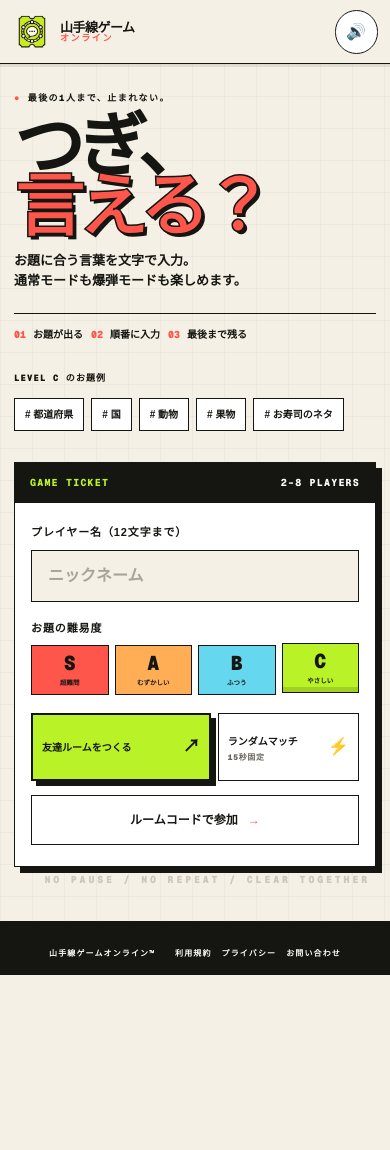
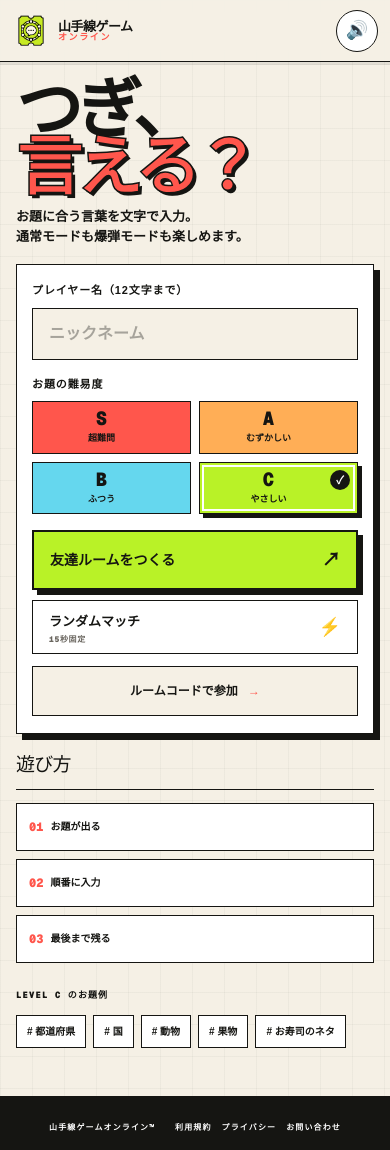
Before and after one commit to theikuma615-code/yamanote-online, a Next.js app: page / in a window 390 px wide. Before the commit the page ends 975 px from the top, so only its background shows below. Built offline with nearby package versions, Linux system fonts and the light colour scheme.

Commit message:
Improve mobile home layout

```diff
--- a/app/game-app.tsx
+++ b/app/game-app.tsx
@@ -777,10 +777,15 @@ export default function GameApp() {
 
       {screen === "home" && (
         <section className="home-grid">
+          <div className="home-intro">
             <div className="hero-copy">
               <div className="eyebrow"><span>●</span> 最後の1人まで、止まれない。</div>
-            <h1>つぎ、<br /><strong>言える？</strong></h1>
+              <h1><span>つぎ、</span><strong>言える？</strong></h1>
               <p>お題に合う言葉を文字で入力。<br />通常モードも爆弾モードも楽しめます。</p>
+            </div>
+
+            <div className="home-learning">
+              <h2 className="mobile-section-title">遊び方</h2>
               <div className="mini-rules" aria-label="ゲームの流れ">
                 <span><b>01</b> お題が出る</span>
                 <i>→</i>
@@ -794,6 +799,7 @@ export default function GameApp() {
                   {topicExamples[difficulty].map((topic) => (
                     <em key={topic}># {topic}</em>
                   ))}
+                </div>
               </div>
             </div>
           </div>
--- a/app/globals.css
+++ b/app/globals.css
@@ -145,6 +145,7 @@ a { color: inherit; }
   position: relative;
 }
 
+.home-intro { min-width: 0; }
 .hero-copy { position: relative; z-index: 2; }
 .eyebrow, .step-label {
   font: 800 11px/1 var(--font-geist-mono), monospace;
@@ -159,6 +160,12 @@ a { color: inherit; }
   line-height: 0.82;
   letter-spacing: -0.095em;
   font-weight: 950;
+}
+
+.hero-copy h1 > span,
+.hero-copy h1 strong {
+  display: block;
+  white-space: nowrap;
 }
 
 .hero-copy h1 strong {
@@ -226,6 +233,7 @@ a { color: inherit; }
   font-style: normal;
   font-weight: 800;
 }
+.mobile-section-title { display: none; }
 
 .ticket-card {
   background: white;
@@ -303,6 +311,7 @@ input::placeholder { color: rgba(21, 21, 18, 0.35); }
   transition: transform 120ms ease, box-shadow 120ms ease;
 }
 .primary-action:hover:not(:disabled) { transform: translate(3px, 3px); box-shadow: 2px 2px 0 var(--ink); }
+.primary-action:active:not(:disabled) { transform: translate(4px, 4px); box-shadow: 1px 1px 0 var(--ink); }
 .primary-action b { font-size: 22px; }
 .friend-primary { min-height: 66px; }
 .friend-primary span { text-align: left; }
@@ -337,6 +346,8 @@ input::placeholder { color: rgba(21, 21, 18, 0.35); }
   font-weight: 900;
 }
 .secondary-action:hover:not(:disabled) { background: var(--blue); }
+.secondary-action:active:not(:disabled),
+.join-action:active { transform: translateY(2px); }
 .secondary-action b { font-size: 16px; }
 .random-action span { text-align: left; }
 .random-action small {
@@ -1203,6 +1214,193 @@ footer > span:last-child { color: var(--acid); }
   .answers-result { grid-column: auto; }
 }
 
+@media (max-width: 768px) {
+  html { scroll-padding-top: calc(70px + env(safe-area-inset-top)); }
+
+  .topbar {
+    position: sticky;
+    top: 0;
+    height: calc(68px + env(safe-area-inset-top));
+    padding: env(safe-area-inset-top) 16px 0;
+    box-shadow: 0 3px 0 rgba(21, 21, 18, 0.08);
+  }
+  .live-pill { display: none; }
+  .brand { min-width: 0; gap: 8px; }
+  .brand-logo { width: 40px; height: 40px; }
+  .brand > span { min-width: 0; }
+  .brand b { font-size: 13px; white-space: nowrap; }
+  .brand em { font-size: 9px; white-space: nowrap; }
+  .sound-toggle {
+    flex: 0 0 44px;
+    width: 44px;
+    min-width: 44px;
+    min-height: 44px;
+    padding: 0;
+    justify-content: center;
+  }
+  .sound-toggle span { font-size: 18px; }
+  .sound-toggle b { display: none; }
+
+  .home-grid {
+    width: min(100%, 512px);
+    min-height: auto;
+    margin-inline: auto;
+    padding: 28px 16px calc(52px + env(safe-area-inset-bottom));
+    grid-template-columns: minmax(0, 1fr);
+    align-items: start;
+    gap: 22px;
+    overflow: clip;
+  }
+  .home-intro { display: contents; }
+  .hero-copy {
+    order: 1;
+    width: 100%;
+    min-width: 0;
+  }
+  .eyebrow { display: none; }
+  .hero-copy h1 {
+    margin: 0 0 14px;
+    font-size: clamp(58px, 14vw, 92px);
+    line-height: 0.84;
+  }
+  .hero-copy h1 strong {
+    -webkit-text-stroke-width: 1.5px;
+    text-shadow: 3px 3px 0 var(--ink);
+  }
+  .hero-copy > p {
+    font-size: clamp(13px, 2.2vw, 16px);
+    line-height: 1.6;
+  }
+
+  .ticket-card {
+    order: 2;
+    width: min(100%, 480px);
+    max-width: 100%;
+    justify-self: center;
+    transform: none;
+  }
+  .ticket-stripe { display: none; }
+  .ticket-body { padding: clamp(18px, 4vw, 24px); }
+  .ticket-body input {
+    min-height: 52px;
+    font-size: 16px;
+  }
+  .difficulty-pick { margin-top: 18px; gap: 9px; }
+  .difficulty-pick > div {
+    grid-template-columns: repeat(2, minmax(0, 1fr));
+    gap: 8px;
+  }
+  .difficulty-pick button {
+    position: relative;
+    min-height: 52px;
+    padding: 7px 28px 7px 8px;
+  }
+  .difficulty-pick button b { font-size: 19px; }
+  .difficulty-pick button small {
+    margin-top: 4px;
+    font-size: 9px;
+    white-space: normal;
+  }
+  .difficulty-pick button.selected {
+    outline: 2px solid white;
+    outline-offset: -5px;
+    box-shadow: 4px 4px 0 var(--ink);
+    transform: none;
+  }
+  .difficulty-pick button.selected::after {
+    content: "✓";
+    position: absolute;
+    top: 7px;
+    right: 7px;
+    width: 20px;
+    height: 20px;
+    border-radius: 50%;
+    display: grid;
+    place-items: center;
+    background: var(--ink);
+    color: white;
+    font-size: 11px;
+    font-weight: 950;
+  }
+  .main-mode-actions {
+    margin-top: 18px;
+    grid-template-columns: minmax(0, 1fr);
+    gap: 10px;
+  }
+  .main-mode-actions .primary-action,
+  .main-mode-actions .secondary-action {
+    min-height: 54px;
+    padding-inline: 16px;
+    font-size: 13px;
+  }
+  .main-mode-actions .friend-primary {
+    min-height: 60px;
+    font-size: 14px;
+  }
+  .random-action small { margin-top: 3px; font-size: 8px; }
+  .join-action {
+    min-height: 50px;
+    margin-top: 12px;
+    background: var(--paper);
+  }
+
+  .home-learning {
+    order: 3;
+    width: 100%;
+    min-width: 0;
+  }
+  .mobile-section-title {
+    display: block;
+    margin: 0;
+    font-size: clamp(19px, 4.2vw, 24px);
+    letter-spacing: -0.04em;
+  }
+  .mini-rules {
+    margin-top: 9px;
+    padding-top: 13px;
+    display: grid;
+    align-items: stretch;
+    gap: 8px;
+    overflow: visible;
+  }
+  .mini-rules span {
+    min-height: 48px;
+    padding: 10px 12px;
+    border: 1px solid var(--ink);
+    background: white;
+    white-space: normal;
+  }
+  .mini-rules b { font-size: 12px; }
+  .mini-rules i { display: none; }
+  .topic-samples { width: 100%; margin-top: 22px; }
+  .topic-samples > div {
+    margin-right: 0;
+    padding: 0;
+    flex-wrap: wrap;
+    overflow: visible;
+  }
+  .topic-samples em {
+    flex: 0 1 auto;
+    max-width: 100%;
+    overflow-wrap: anywhere;
+  }
+  .decor { display: none; }
+
+  footer {
+    min-height: calc(58px + env(safe-area-inset-bottom));
+    padding: 10px 16px calc(10px + env(safe-area-inset-bottom));
+    justify-content: center;
+    flex-wrap: wrap;
+    text-align: center;
+    line-height: 1.5;
+  }
+  footer nav {
+    justify-content: center;
+    flex-wrap: wrap;
+    gap: 8px 14px;
+  }
+}
+
 @media (max-width: 560px) {
   html { scroll-padding-bottom: calc(86px + env(safe-area-inset-bottom)); }
   body { overscroll-behavior-y: none; }
@@ -1210,63 +1408,33 @@ footer > span:last-child { color: var(--acid); }
   input, select { font-size: 16px; }
 
   .topbar {
-    position: sticky;
-    top: 0;
-    height: calc(64px + env(safe-area-inset-top));
-    padding: env(safe-area-inset-top) 12px 0;
-    box-shadow: 0 3px 0 rgba(21, 21, 18, 0.08);
-  }
-  .live-pill { display: none; }
+    height: calc(62px + env(safe-area-inset-top));
+    padding-inline: 12px;
+  }
   .brand { gap: 8px; }
-  .brand-logo { width: 40px; height: 40px; }
+  .brand-logo { width: 38px; height: 38px; }
   .brand b { font-size: 13px; }
   .brand em { font-size: 9px; }
-  .sound-toggle { min-width: 43px; padding: 0 10px; }
-  .sound-toggle b { display: none; }
+  .sound-toggle { flex-basis: 42px; width: 42px; min-width: 42px; min-height: 42px; }
   .home-grid {
-    min-height: auto;
-    padding: 30px 14px calc(54px + env(safe-area-inset-bottom));
-    gap: 26px;
-  }
-  .eyebrow { font-size: 9px; }
+    padding: 20px 16px calc(48px + env(safe-area-inset-bottom));
+    gap: 17px;
+  }
   .hero-copy h1 {
-    margin: 14px 0 13px;
-    font-size: clamp(56px, 18vw, 72px);
+    margin: 0 0 11px;
+    font-size: clamp(54px, 17vw, 72px);
     line-height: 0.86;
   }
-  .hero-copy h1 strong {
-    -webkit-text-stroke-width: 1.5px;
-    text-shadow: 3px 3px 0 var(--ink);
-  }
   .hero-copy > p { font-size: 13px; line-height: 1.55; }
-  .mini-rules {
-    gap: 8px;
-    margin-top: 22px;
-    padding-top: 13px;
-    padding-bottom: 4px;
-    overflow-x: auto;
-    font-size: 10px;
-  }
-  .mini-rules i { display: none; }
+  .ticket-card { border-width: 1.5px; box-shadow: 6px 6px 0 var(--ink); }
+  .ticket-body { padding: 17px 15px; }
+  .difficulty-pick { margin-top: 16px; }
+  .difficulty-pick button { min-height: 50px; }
+  .main-mode-actions { margin-top: 16px; }
+  .main-mode-actions .primary-action b,
+  .main-mode-actions .secondary-action b { font-size: 18px; }
+  .mini-rules { padding-top: 13px; font-size: 10px; }
   .topic-samples { margin-top: 18px; }
-  .topic-samples > div { margin-right: -16px; padding-right: 16px; }
-  .ticket-card { border-width: 1.5px; box-shadow: 6px 6px 0 var(--ink); }
-  .ticket-stripe { height: 40px; padding-inline: 15px; }
-  .ticket-body { padding: 21px 16px; }
-  .ticket-body input { min-height: 52px; }
-  .difficulty-pick { margin-top: 18px; }
-  .difficulty-pick button { min-height: 50px; }
-  .difficulty-pick button small { font-size: 6.5px; }
-  .main-mode-actions { margin-top: 18px; gap: 7px; }
-  .main-mode-actions .primary-action,
-  .main-mode-actions .secondary-action {
-    min-height: 68px;
-    padding-inline: 9px;
-    font-size: 10px;
-  }
-  .main-mode-actions .primary-action b,
-  .main-mode-actions .secondary-action b { font-size: 17px; }
-  .join-action { min-height: 50px; margin-top: 14px; }
   .join-panel { padding: 29px 18px; box-shadow: 6px 6px 0 var(--ink); }
   .join-screen {
     align-items: start;
@@ -1479,13 +1647,13 @@ footer > span:last-child { color: var(--acid); }
 @media (max-width: 340px) {
   .brand b { font-size: 12px; }
   .brand-mark, .brand-logo { width: 36px; height: 36px; }
-  .main-mode-actions { gap: 6px; }
+  .main-mode-actions { gap: 8px; }
   .main-mode-actions .primary-action,
-  .main-mode-actions .secondary-action { padding-inline: 8px; font-size: 10px; }
+  .main-mode-actions .secondary-action { padding-inline: 12px; font-size: 12px; }
   .hero-copy h1 { font-size: 54px; }
-  .ticket-body { padding: 23px 16px; }
-  .difficulty-pick > div { gap: 3px; }
-  .difficulty-pick button small { font-size: 6px; }
+  .ticket-body { padding: 15px 14px; }
+  .difficulty-pick > div { gap: 7px; }
+  .difficulty-pick button small { font-size: 8px; }
   .detail-choice-grid.four { grid-template-columns: repeat(2, 1fr); }
   .invite-bar { grid-template-columns: 1fr; }
   .invite-bar > div, .invite-bar .invite-main { grid-column: auto; }
```
Also changed, not shown: 1 other file (tests, documents, lock files or other folders). Lines whose indentation alone changed are shown as unchanged.
